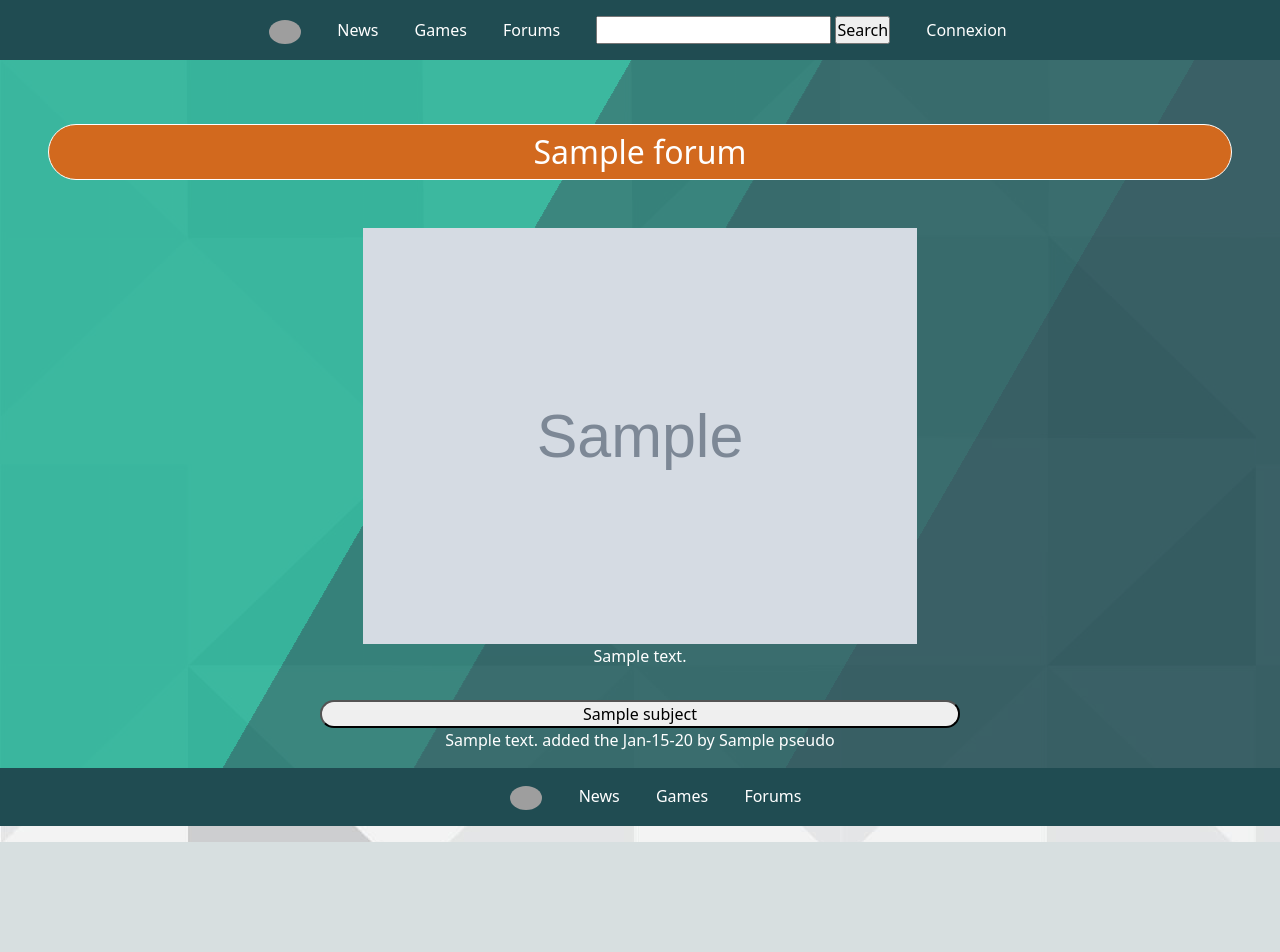
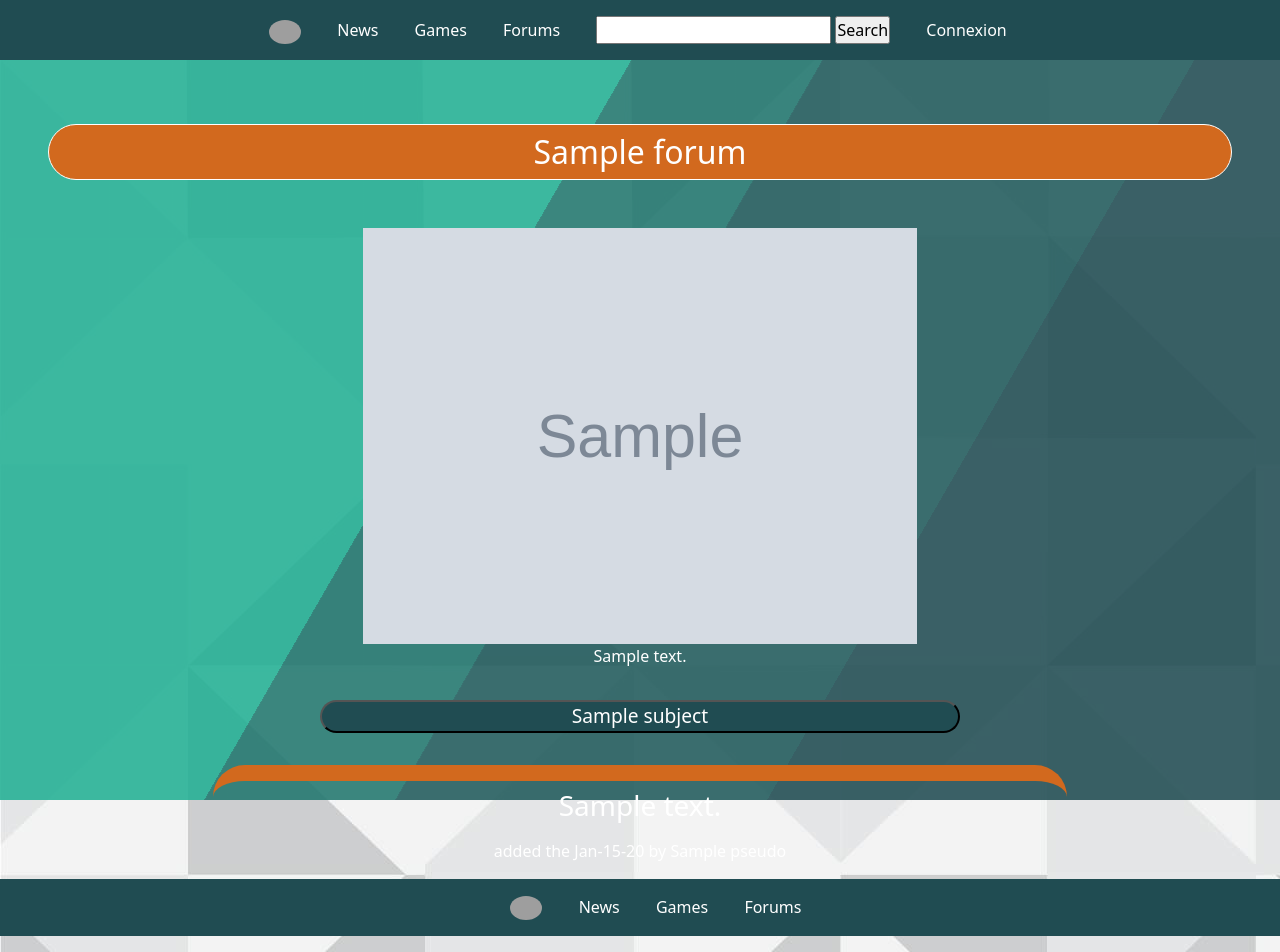
Before and after one commit to Syduta/website-project, a Symfony app: template templates/front/forum.html.twig in a window 1280 px wide, after a click that opens the changed part. Before the commit the page ends 842 px from the top, so only its background shows below. Run offline with Twig, Linux system fonts and the light colour scheme; the template is opened without the code that fills it: most values are stand-ins (such as "Sample title", 1, 10 or a date in 2020); grey boxes marked "Sample" are stand-in pictures; some libraries are stand-ins or nearby versions; grey boxes are pictures that could not be loaded.

Commit message:
better forum

```diff
--- a/templates/front/forum.html.twig
+++ b/templates/front/forum.html.twig
@@ -21,7 +21,7 @@
             <button class="accordion">{{ subject.title }}</button>
             <div class="panel d-none">
     {% for comment in subject.comment %}
-        <p class="comments">{{ comment.comment }} added the {{ comment.date|date('M-d-y') }} by {{ comment.user.pseudo }}</p>
+        <h3 class="comments">{{ comment.comment }}</h3><p>added the {{ comment.date|date('M-d-y') }} by {{ comment.user.pseudo }}</p>
     {% endfor %}
             </div>
             </div>
```
Also changed, not shown: public/assets/css/style.css, public/assets/sass/blocks/_forums.scss, 1 other file.
